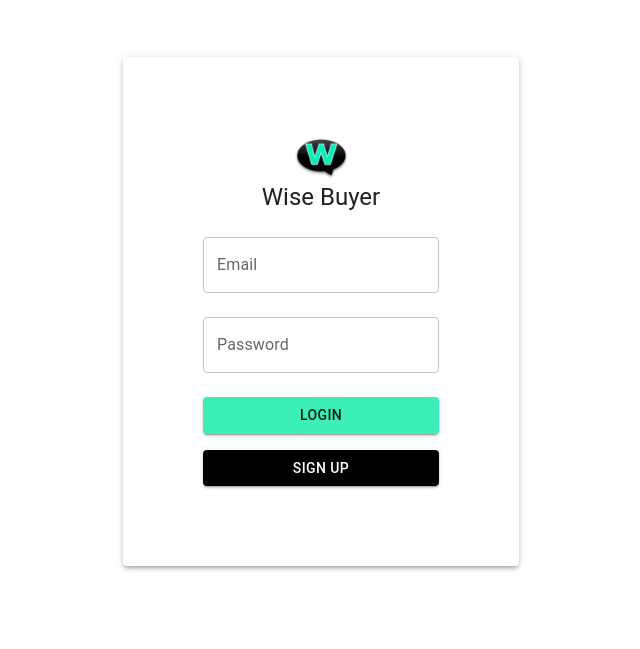
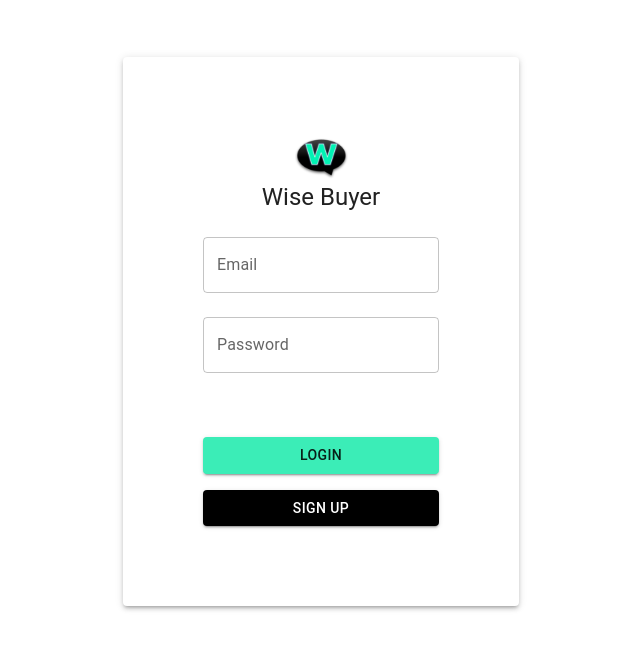
Before and after one commit to MatanShabi/Wise-Buyer-Client, a React (Vite) app: page / in a window 1280 px wide. Shown: the part 103-752 px from the top of the page, without its empty margins (319-959 px from the left). Built offline with nearby package versions, Linux system fonts and the light colour scheme.

Commit message:
connect google to login page

```diff
--- a/package.json
+++ b/package.json
@@ -17,6 +17,7 @@
     "@hookform/resolvers": "^3.3.4",
     "@mui/icons-material": "^5.15.6",
     "@mui/material": "^5.15.5",
+    "@react-oauth/google": "^0.12.1",
     "@types/react-router-dom": "^5.3.3",
     "axios": "^1.6.7",
     "js-cookie": "^3.0.5",
--- a/src/api/auth.ts
+++ b/src/api/auth.ts
@@ -1,3 +1,4 @@
+import { CredentialResponse } from "@react-oauth/google";
 import { IUser, LoginData, SignupData } from "../types/auth";
 import apiClient from "./apiClient";
 
@@ -8,3 +9,7 @@
 export const register = async (signupData: SignupData) => {
     return await apiClient.post('auth/register', signupData);
 };
+
+export const googleSignin = async (credentialResponse: CredentialResponse) => {
+    return await apiClient.post("/auth/google", credentialResponse)
+}
--- a/src/components/login/index.tsx
+++ b/src/components/login/index.tsx
@@ -2,9 +2,10 @@
 import { Button, Container, TextField, Typography, Paper } from '@mui/material';
 import { useForm, Controller } from 'react-hook-form';
 import { useNavigate } from 'react-router-dom';
-import { login } from '../../api/auth';
+import { googleSignin, login } from '../../api/auth';
 import useUser from '../../hooks/useUser';
 import { LoginData } from '../../types/auth';
+import { CredentialResponse, GoogleLogin } from '@react-oauth/google';
 
 const Login: React.FC = () => {
   const navigate = useNavigate();
@@ -26,6 +27,26 @@
       console.error(`Failed to login, error: ${error}`);
     }
   };
+
+  const onGoogleLoginSuccess = async (credentialResponse: CredentialResponse) => {
+    try {
+        const { data: user, status, statusText } = await googleSignin(credentialResponse)
+
+        if (status !== 200) {
+          throw Error(`Error: ${status} - ${statusText}`);
+        }
+
+        updateUser(user)
+        navigate('/post');
+
+    } catch (error) {
+      console.error(`Failed to login with google, error: ${error}`);
+    }
+}
+
+const onGoogleLoginFailure = () => {
+    console.log("Google login failed")
+}
 
   const handleSignup = () => {
     navigate('/signup')
@@ -88,6 +109,10 @@
               />
             )}
           />
+          <GoogleLogin
+              onSuccess={onGoogleLoginSuccess}
+              onError={onGoogleLoginFailure}
+            />
           <div className='flex flex-row gap-1'>
             <Button type="submit" variant="contained" color="primary" fullWidth sx={{ marginTop: 2 }}>
               Login
```
Also changed, not shown: src/main.tsx (+6 -3 lines), 1 other file (tests, documents, lock files or other folders).
